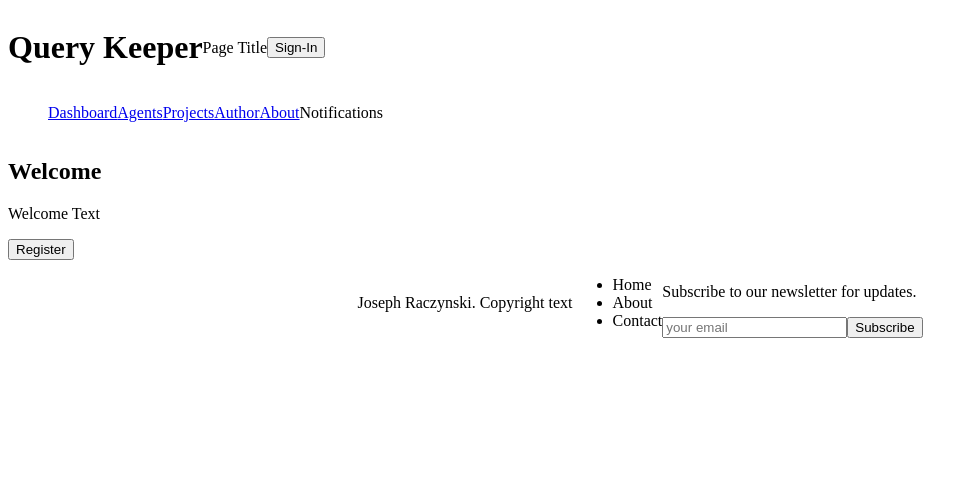
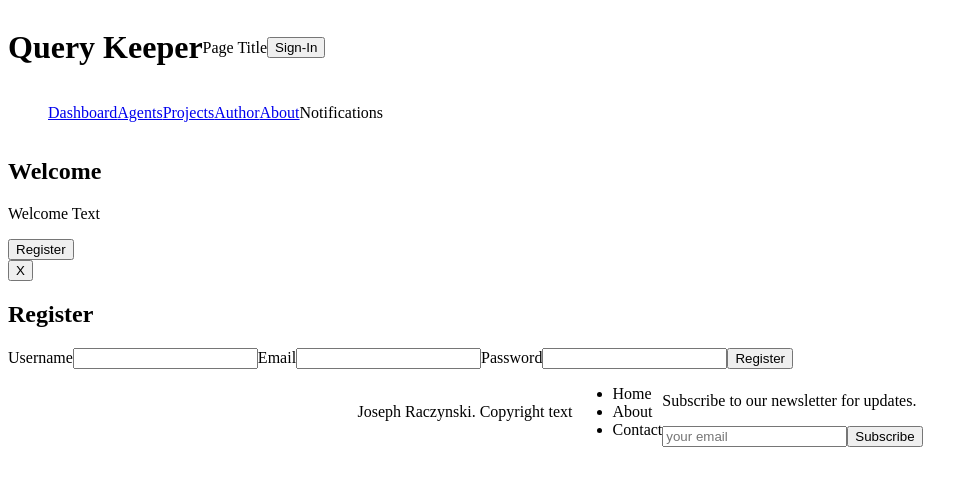
Before and after one commit to jraczynski6/query-keeper, a React (Vite) app: page / in a window 1280 px wide. Both pictures are taken after a click on the button "Register". Shown: the top 486 px of the page, without its empty margins (0-978 px from the left). Built offline with nearby package versions, Linux system fonts and the light colour scheme.

Commit message:
Render RegisterModal.jsx

```diff
--- a/src/components/modals/RegisterModal.jsx
+++ b/src/components/modals/RegisterModal.jsx
@@ -1,10 +1,23 @@
-export default function RegisterModal() {
+import React from "react";
+import { useNavigate } from "react-router-dom";
+
+export default function RegisterModal({ isOpen, onClose }) {
+    const navigate = useNavigate();
+
+    if (!isOpen) return null;
+
+    const handleSubmit = (e) => {
+        e.preventDefault();
+        onClose();
+        navigate("/dashboard")
+    };
+
     return (
         <div className="modal-overlay">
             <div className="modal-content">
-                <button className="modal-close">X</button>
+                <button className="modal-close" onClick={onClose}>X</button>
                 <h2>Register</h2>
-                <form className="register-form">
+                <form className="register-form" onSubmit={handleSubmit}>
                     <label>
                         Username
                         <input type="text" name="username" required />
--- a/src/pages/Landing.jsx
+++ b/src/pages/Landing.jsx
@@ -1,5 +1,8 @@
+import { useState } from "react";
+import RegisterModal from "../components/modals/RegisterModal";
 
 export default function Landing() {
+    const [IsRegisterOpen, setRegisterOpen] = useState(false);
     return (
         <div className="landing-page">
 
@@ -8,10 +11,14 @@ export default function Landing() {
                 <p>Welcome Text</p>
 
                 <div className="landing-actions">
-                    <button>Register</button>
+                    <button onClick={() => setRegisterOpen(true)}>Register</button>
                 </div>
             </main>
-
+            {/* Register Modal */}
+            <RegisterModal
+                isOpen={IsRegisterOpen}
+                onClose={() => setRegisterOpen(false)}
+            />
         </div>
     )
 }
```
Also changed, not shown: src/components/modals/SignInModal.jsx (+16 -3 lines).
